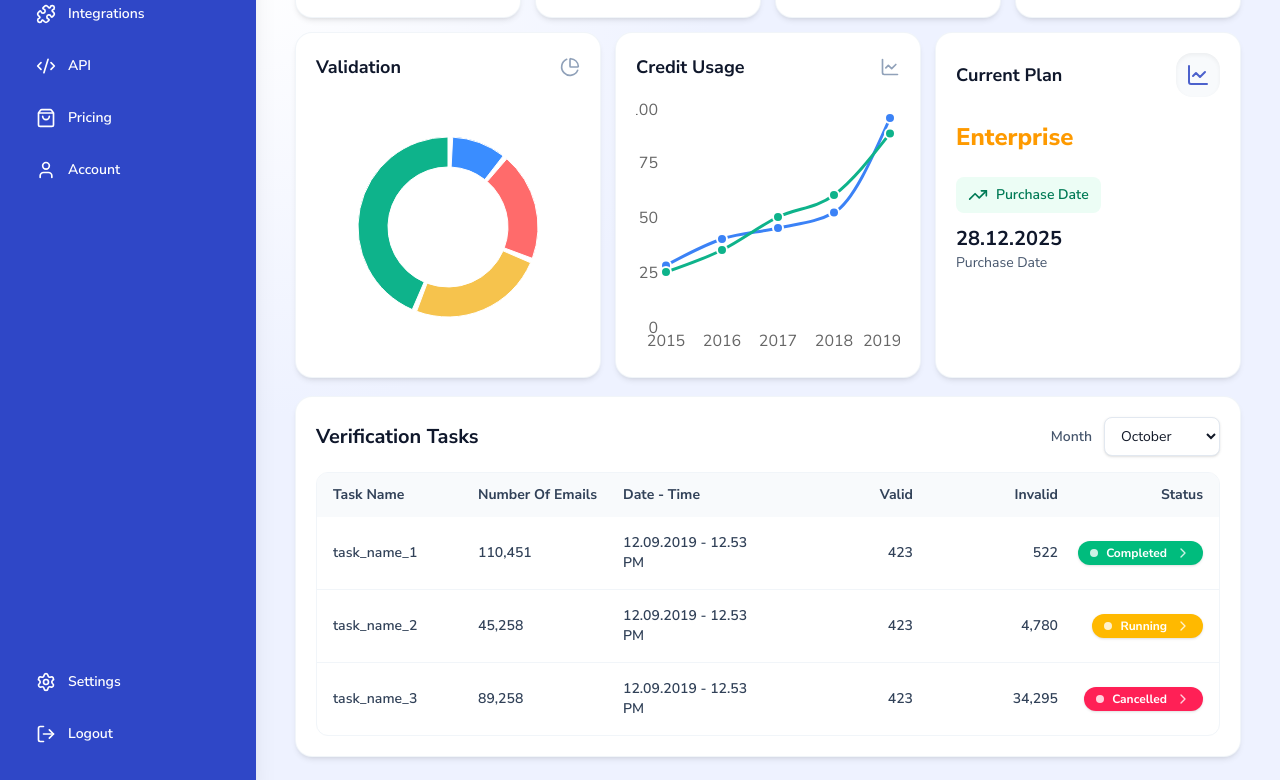
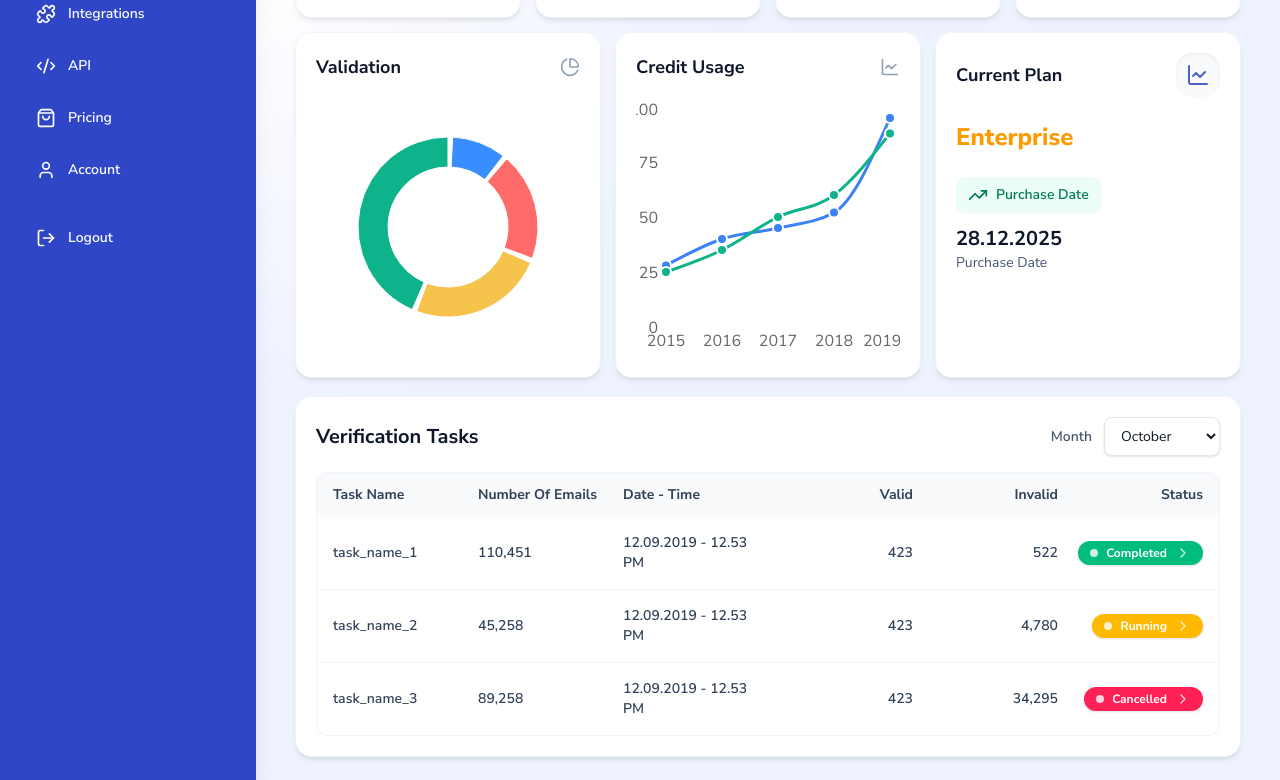
Before and after one commit to mustimoger/email-verification-fe-v1, a Next.js app: page /overview in a window 1280 px wide. Shown: the part 252-1032 px from the top of the page. Built offline with nearby package versions, Linux system fonts and the light colour scheme.

Commit message:
chore: adjust sidebar to remove settings and place logout under main items

```diff
--- a/app/overview/page.tsx
+++ b/app/overview/page.tsx
@@ -22,7 +22,6 @@ import {
   Puzzle,
   TrendingDown,
   TrendingUp,
-  Settings,
   ShoppingBag,
   UserCog,
   User,
@@ -54,11 +53,6 @@ const primaryNav: NavItem[] = [
   { key: "api", label: "API", icon: Code2, available: false },
   { key: "pricing", label: "Pricing", icon: ShoppingBag, available: false },
   { key: "account", label: "Account", icon: User, available: false },
-];
-
-const secondaryNav: NavItem[] = [
-  { key: "settings", label: "Settings", icon: Settings, available: false },
-  { key: "logout", label: "Logout", icon: LogOut, available: false },
 ];
 
 const profile = {
@@ -328,18 +322,14 @@ export default function Home() {
                 onSelect={handleSelect}
               />
             ))}
-          </nav>
-
-          <div className="mt-auto space-y-2 pt-10">
-            {secondaryNav.map((item) => (
+            <div className="pt-4">
               <NavButton
-                key={item.key}
-                item={item}
-                active={active === item.key}
+                item={{ key: "logout", label: "Logout", icon: LogOut, available: false }}
+                active={active === "logout"}
                 onSelect={handleSelect}
               />
-            ))}
-          </div>
+            </div>
+          </nav>
         </div>
       </aside>
 
```
